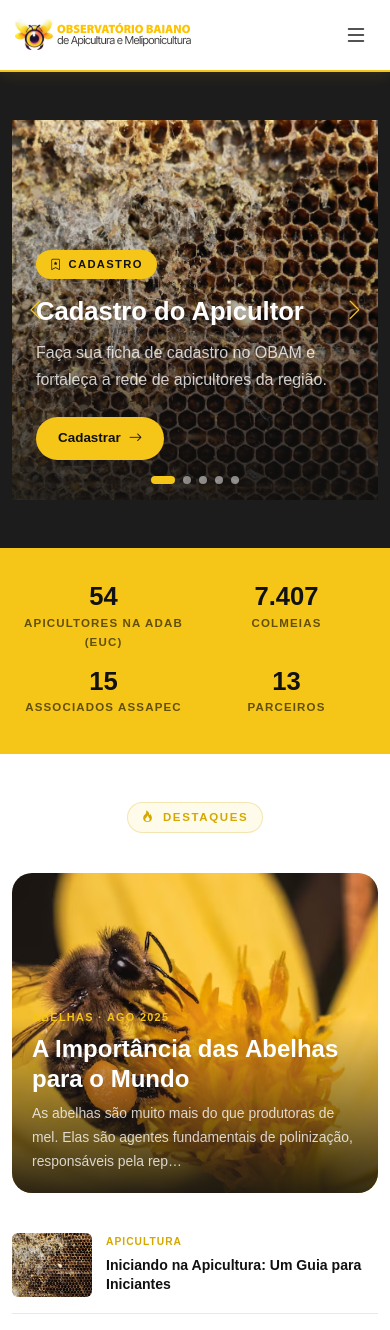
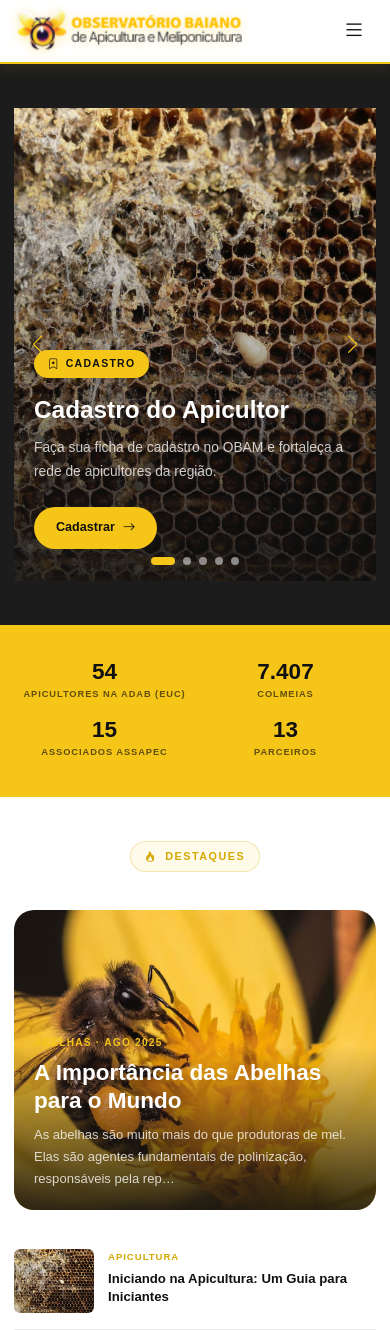
Before and after one commit to Ysac-logic/OBAM-PHP, a PHP site: page / in a window 390 px wide. Shown: the top 1330 px of the page. Run offline with PHP 8.4, Linux system fonts and the light colour scheme; data comes from the database, SQL or seed files in the repository.

Commit message:
Adiciona CSS de responsividade fluida (clamp/vw)
Co-Authored-By: Claude Sonnet 5.5 <noreply@anthropic.com>

```diff
--- a/assets/css/extra.css
+++ b/assets/css/extra.css
@@ -168,3 +168,80 @@ h1,h2,h3,h4,h5,h6,p,li,a{overflow-wrap:break-word}
 /* ===== Recomendações de vídeos: 2 colunas x 3 vídeos (coluna por coluna) ===== */
 .video-grid{display:grid;grid-template-columns:repeat(2,minmax(0,1fr));grid-template-rows:repeat(3,auto);grid-auto-flow:column;gap:24px;max-width:1000px;margin:0 auto}
 @media (max-width:575px){.video-grid{gap:12px}}
+
+/* =====================================================================
+   RESPONSIVIDADE FLUIDA — tamanhos escalam com a tela (clamp/vw)
+   Monitores pequenos/grandes, tablets, celulares
+   ===================================================================== */
+:root{
+  --header-h:clamp(64px,5.2vw,100px);
+  --section-padding:clamp(44px,6vw,104px) 0;
+  --gutter:clamp(14px,2.4vw,40px);
+}
+html{font-size:clamp(15px,.4vw + 13.2px,20px)}
+.container{padding-left:var(--gutter);padding-right:var(--gutter)}
+@media (min-width:1400px){.container{max-width:min(1320px,92vw)}}
+@media (min-width:1700px){.container{max-width:min(1560px,90vw)}}
+@media (min-width:2100px){.container{max-width:min(1860px,88vw)}}
+
+/* Cabeçalho + LOGO em destaque */
+.header{height:var(--header-h)}
+.header .logo img{height:calc(var(--header-h) - 18px);max-height:none;width:auto;max-width:62vw;object-fit:contain;filter:drop-shadow(0 2px 6px rgba(245,197,24,.35));transition:transform .3s}
+.header .logo:hover img{transform:scale(1.04)}
+@media (max-width:991px){
+  .navmenu{top:var(--header-h)}
+  .header .logo img{height:calc(var(--header-h) - 22px);max-width:70vw}
+}
+@media (min-width:992px) and (max-width:1199px){
+  .navmenu>ul>li>a{padding:8px 9px;font-size:.78rem}
+}
+@media (min-width:1700px){.navmenu>ul>li>a{font-size:.95rem;padding:12px 18px}}
+
+/* Títulos e textos fluidos */
+.section-title{font-size:clamp(1.5rem,1rem + 1.8vw,3rem)}
+.page-title h1{font-size:clamp(1.3rem,1rem + 1vw,2.1rem)}
+.slider .content h2{font-size:clamp(1.5rem,1rem + 2.4vw,3.6rem)}
+.slider .content p{font-size:clamp(.92rem,.8rem + .4vw,1.2rem)}
+.stats-strip .stat-number{font-size:clamp(1.5rem,1rem + 1.8vw,3rem)}
+.stats-strip .stat-label{font-size:clamp(.62rem,.55rem + .25vw,.85rem)}
+.newsletter-strip h3{font-size:clamp(1.3rem,1rem + 1vw,2.2rem)}
+
+/* Blocos com altura fluida */
+.slider .swiper-slide{min-height:clamp(360px,56vh,760px)}
+.slider .content{padding:clamp(24px,4vw,72px) clamp(20px,5vw,88px) clamp(32px,5vw,80px);max-width:min(760px,100%)}
+.featured-img-card{height:clamp(300px,34vw,560px)}
+.post-card .card-thumb{height:auto;aspect-ratio:16/10}
+.blog-details .post-img{height:clamp(220px,32vw,520px)}
+.blog-details .article .content-body{padding:clamp(20px,3.4vw,52px)}
+.about .team-member .member-img{height:clamp(200px,20vw,320px)}
+.form-card{padding:clamp(20px,3.2vw,52px)}
+.map-wrapper iframe{width:100%}
+.mapa-iframe{width:100%;height:clamp(320px,50vw,640px)}
+.footer-top{padding:clamp(36px,5vw,80px) 0 clamp(24px,3vw,48px)}
+
+/* Tablet (576–991): grades mais confortáveis */
+@media (min-width:576px) and (max-width:991px){
+  .gallery-grid{grid-template-columns:repeat(auto-fill,minmax(200px,1fr))}
+  .stats-strip .stat-item:nth-child(2n){border-right:0}
+  .video-grid{gap:16px}
+  .topic-pills,.partner-strip{max-width:720px!important}
+}
+/* Telas muito grandes: grades mais densas */
+@media (min-width:1700px){
+  .gallery-grid{grid-template-columns:repeat(auto-fill,minmax(300px,1fr));gap:18px}
+  .video-grid{max-width:1400px}
+  .topic-pills,.partner-strip{max-width:860px!important}
+}
+@media (min-width:1200px) and (max-width:1399px){.post-card h3{font-size:.92rem}}
+/* Celular pequeno */
+@media (max-width:359px){
+  html{font-size:14px}
+  .btn-primary-y,.btn-outline-y{padding:10px 18px;font-size:.8rem}
+  .stats-strip .stat-number{font-size:1.35rem}
+}
+/* Celular em paisagem / telas baixas */
+@media (max-height:480px) and (orientation:landscape){
+  :root{--header-h:56px}
+  .section{padding:32px 0}
+  .slider .swiper-slide{min-height:260px}
+}
```
